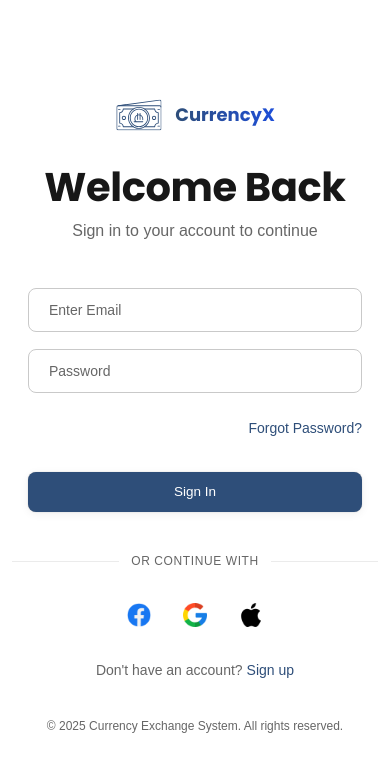
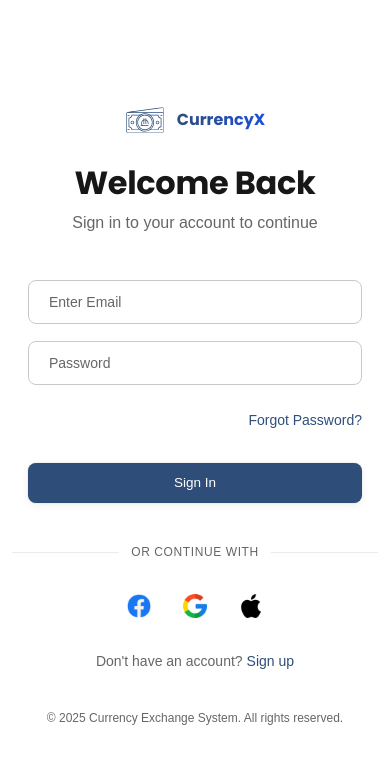
Before and after one commit to Papunidze/currency-exchange-system, a Next.js app: page /auth/signin in a window 390 px wide. Shown: the top 772 px of the page. Built offline with nearby package versions, Linux system fonts and the light colour scheme.

Commit message:
feat: add responsive styles for logo and adjust cursor on left section

```diff
--- a/app/auth/auth.module.scss
+++ b/app/auth/auth.module.scss
@@ -61,6 +61,9 @@
   color: var(--text-color-primary);
   margin-bottom: var(--spacing-sm);
   letter-spacing: -0.01em;
+  @media screen and (max-width: 640px) {
+    font-size: var(--font-size-2xl);
+  }
 }
 
 .authSubtitle {
--- a/shared/components/media/logo/logo.module.scss
+++ b/shared/components/media/logo/logo.module.scss
@@ -172,3 +172,22 @@
     background-clip: text;
   }
 }
+
+@media screen and (max-width: 600px) {
+  .logoContainer,
+  .logoContainer.lg {
+    .logo {
+      width: 40px;
+      height: 40px;
+    }
+
+    .logoIcon {
+      width: 40px;
+      height: 40px;
+    }
+
+    .logoText {
+      font-size: var(--font-size-base);
+    }
+  }
+}
--- a/shared/layouts/topbar/topbar.module.scss
+++ b/shared/layouts/topbar/topbar.module.scss
@@ -28,6 +28,7 @@
 .leftSection {
   display: flex;
   align-items: center;
+  cursor: pointer;
   min-width: var(--logo-size);
 }
 
```
